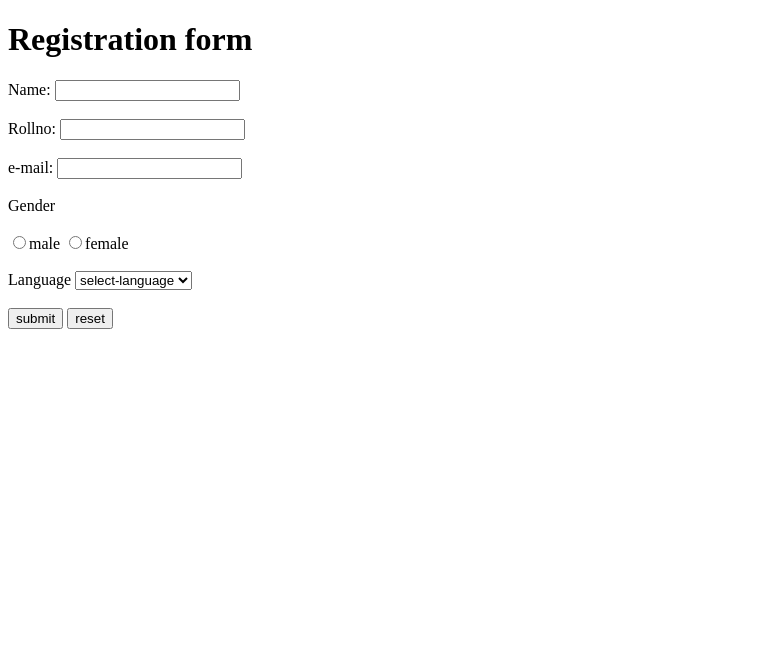
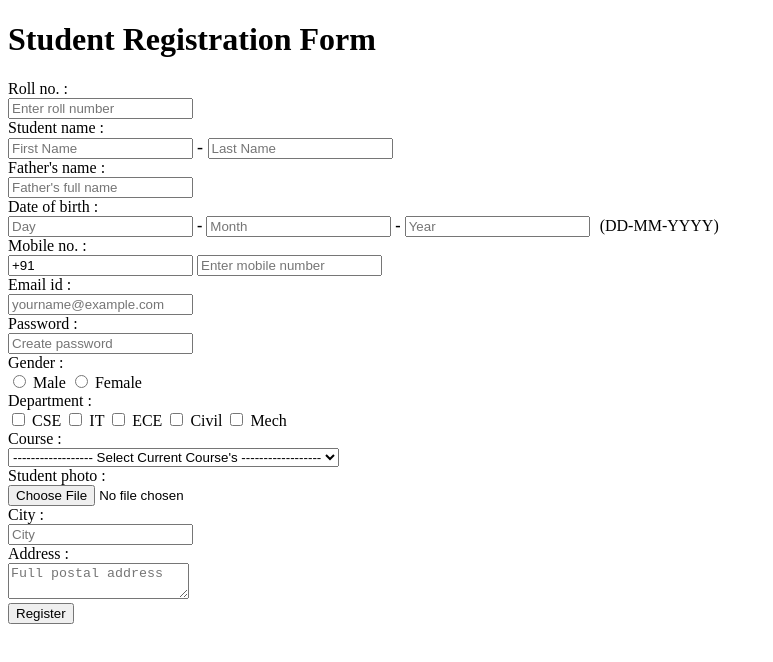
Before and after one commit to Ayush-prajapati1/ABES_EC_CS_C_FSD_AYUSH, a plain HTML site: page day2/from.html in a window 1280 px wide. Shown: the whole page, without its empty margins (0-773 px from the left). Drawn offline with Linux system fonts and the light colour scheme.

Commit message:
commit new changes

```diff
--- a/day2/from.html
+++ b/day2/from.html
@@ -6,41 +6,120 @@
     <title>Document</title>
 </head>
 <body>
-    <header><h1>Registration form</h1></header>
-   <main>
-     <form action="submit.html">
-       <label for="name:">Name:</label>
-       <input type="text" name="name" id="name" required>
-       <br><br>
-       <label for="rollno">Rollno:</label>
-       <input type="number" name="rollno" id="rollno" required>
-       <br><br>
-        <label for="email:">e-mail:</label>
-       <input type="email" name="email" id="email" required>
-       <br><br>
-       <label for="gender">Gender</label>
-       <br><br>
-       <input type="radio" name="gender" id="male">male
-       <input type="radio" name="gender" id="female">female
-       <br>
-       <br>
-       <label for="language">Language</label>
-       <select name="language" id="language">
-       <option value="select-language" selected>select-language</option>
-       <option value="c++">C++</option>
-       <option value="java">JAVA</option>
-       <option value="python">python</option>
-       </select>
+   <div class="container">
+    <h1>Student Registration Form</h1>
 
-         <br><br>
+    <form action="#" method="post" enctype="multipart/form-data" autocomplete="on">
+      <!-- Roll no -->
+      <label for="roll">Roll no. :</label>
+      <div>
+        <input id="roll" name="roll" type="text" placeholder="Enter roll number" class="wide-input" />
+      </div>
 
-         <input type="submit" value="submit">
-         <input type="reset" value="reset">
+      <!-- Student name -->
+      <label for="firstName">Student name :</label>
+      <div class="name-row">
+        <input id="firstName" name="firstName" type="text" placeholder="First Name" />
+        <span style="align-self:center;font-size:18px;"> - </span>
+        <input id="lastName" name="lastName" type="text" placeholder="Last Name" />
+      </div>
 
+      <!-- Father's name -->
+      <label for="father">Father's name :</label>
+      <div>
+        <input id="father" name="fatherName" type="text" placeholder="Father's full name" />
+      </div>
+
+      <!-- Date of birth -->
+      <label for="dob">Date of birth :</label>
+      <div style="display:flex;align-items:center;gap:10px;">
+        <div class="dob-row" style="align-items:center;">
+          <input id="dob-day" name="dob_day" type="text" inputmode="numeric" maxlength="2" class="dob-input" placeholder="Day" />
+          <span style="font-weight:600;"> - </span>
+          <input id="dob-month" name="dob_month" type="text" inputmode="numeric" maxlength="2" class="dob-input" placeholder="Month" />
+          <span style="font-weight:600;"> - </span>
+          <input id="dob-year" name="dob_year" type="text" inputmode="numeric" maxlength="4" class="dob-input" placeholder="Year" />
+        </div>
+        <div class="dob-help">(DD-MM-YYYY)</div>
+      </div>
+
+      <!-- Mobile -->
+      <label for="mobile">Mobile no. :</label>
+      <div class="phone-row">
+        <input class="phone-code" value="+91" readonly />
+        <input id="mobile" name="mobile" type="text" placeholder="Enter mobile number" inputmode="numeric" />
+      </div>
+
+      <!-- Email -->
+      <label for="email">Email id :</label>
+      <div>
+        <input id="email" name="email" type="email" placeholder="yourname@example.com" />
+      </div>
+
+      <!-- Password -->
+      <label for="password">Password :</label>
+      <div>
+        <input id="password" name="password" type="password" placeholder="Create password" />
+      </div>
+
+      <!-- Gender -->
+      <label>Gender :</label>
+      <div class="gender-row" aria-label="gender">
+        <label style="font-weight:normal;">
+          <input type="radio" name="gender" value="male" />&nbsp;Male
+        </label>
+        <label style="font-weight:normal;">
+          <input type="radio" name="gender" value="female" />&nbsp;Female
+        </label>
+      </div>
+
+      <!-- Department -->
+      <label for="department">Department :</label>
+      <div class="dept-row">
+        <label><input type="checkbox" name="dept[]" value="CSE" /> CSE</label>
+        <label><input type="checkbox" name="dept[]" value="IT"  /> IT</label>
+        <label><input type="checkbox" name="dept[]" value="ECE" /> ECE</label>
+        <label><input type="checkbox" name="dept[]" value="Civil" /> Civil</label>
+        <label><input type="checkbox" name="dept[]" value="Mech" /> Mech</label>
+      </div>
+
+      <!-- Course -->
+      <label for="course">Course :</label>
+      <div>
+        <select id="course" name="course" class="course-select">
+          <option value="">------------------ Select Current Course's ------------------</option>
+          <option value="btech">B.Tech</option>
+          <option value="mtech">M.Tech</option>
+          <option value="diploma">Diploma</option>
+          <option value="msc">M.Sc</option>
+          <option value="bca">BCA</option>
+        </select>
+      </div>
+
+      <!-- Student photo -->
+      <label for="photo">Student photo :</label>
+      <div class="file-upload">
+        <input id="photo" name="photo" type="file" accept="image/*" />
+      </div>
+
+      <!-- City -->
+      <label for="city">City :</label>
+      <div>
+        <input id="city" name="city" type="text" placeholder="City" />
+      </div>
+
+      <!-- Address -->
+      <label for="address">Address :</label>
+      <div>
+        <textarea id="address" name="address" placeholder="Full postal address"></textarea>
+      </div>
+
+      <!-- Submit -->
+      <div></div>
+      <div class="submit-row">
+        <button type="submit">Register</button>
+      </div>
     </form>
-   </main>
-   <footer>
-
-   </footer>
+  </div>
 </body>
 </html>
--- /dev/null
+++ b/day6/es6.js
@@ -0,0 +1,4 @@
+const greet = (firstname,middlename,lastname)=>{
+    return `Hello, ${firstname} ${middlename} ${lastname}`;
+}
+console.log(greet("Ayush","prajapati"));
```
Also changed, not shown: day6/class.js (added, +14 -0 lines), day6/function.js (added, +26 -0 lines), day6/index.html (added, +25 -0 lines), day6/object.js (added, +27 -0 lines), day6/outbaseque.js (added, +10 -0 lines), day7/date.js (added, +13 -0 lines), day7/index.html (added, +18 -0 lines), day7/restParameter.js (added, +27 -0 lines), day7/sync.js (added, +29 -0 lines).
